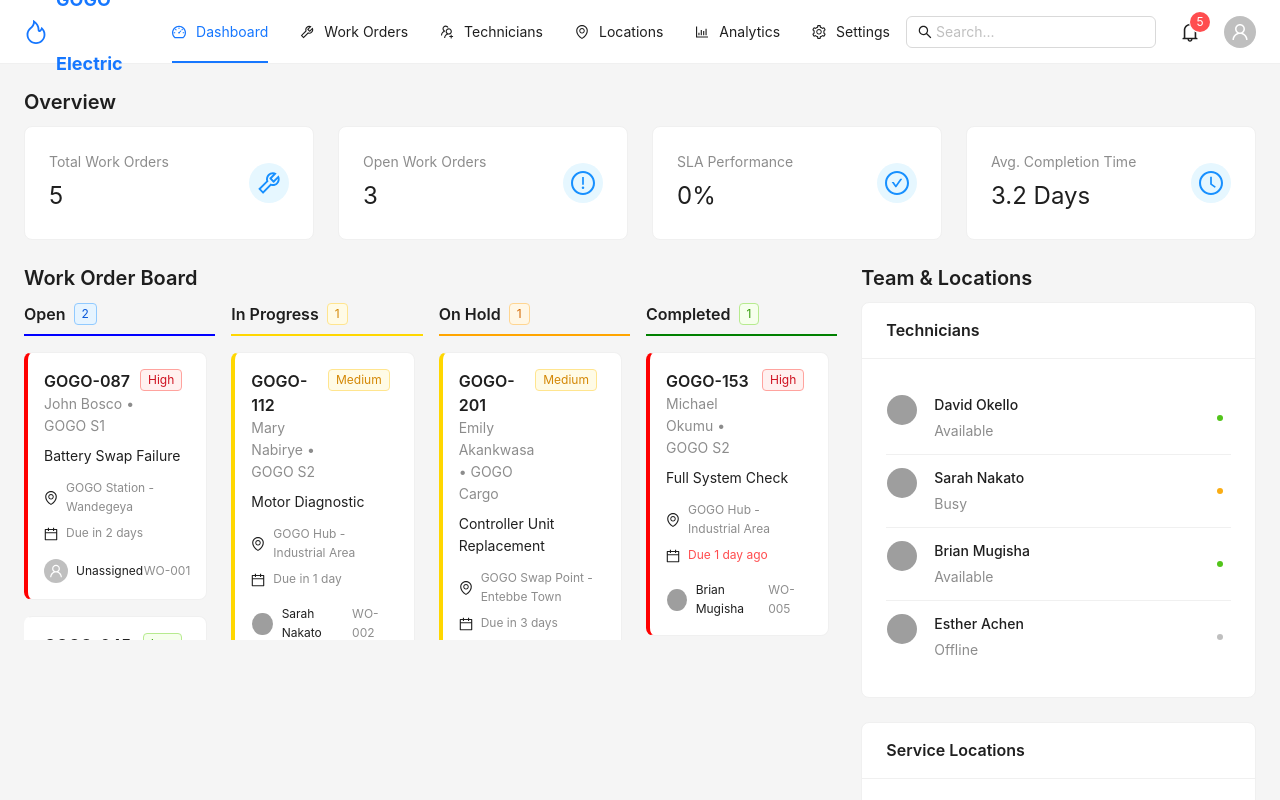
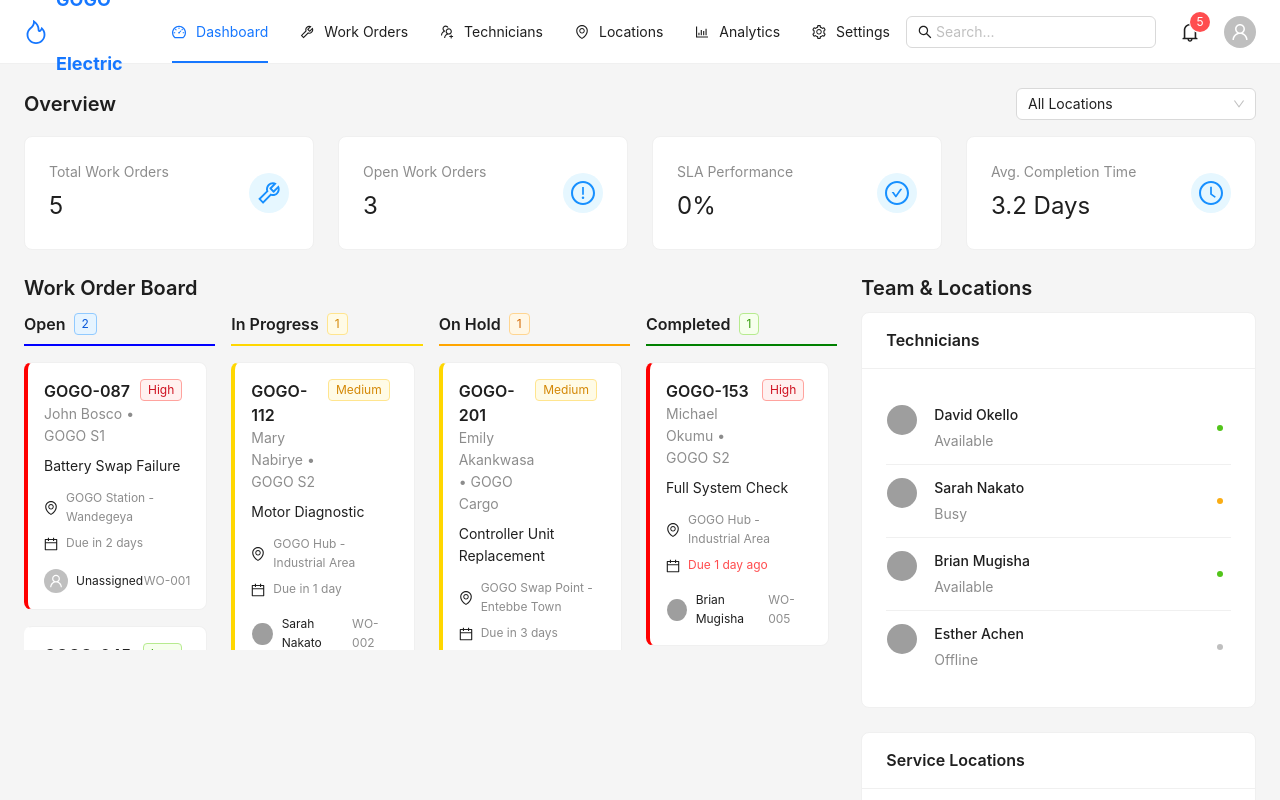
Before and after one commit to iamagaba/cmms, a React (Vite) app: page / in a window 1280 px wide. Shown: the top 800 px of the page. Built offline with nearby package versions, Linux system fonts and the light colour scheme; grey boxes are pictures that could not be loaded.

Commit message:
[dyad] Adding a location filter to the dashboard - wrote 1 file(s) + extra files edited outside of Dyad

```diff
--- a/src/pages/Dashboard.tsx
+++ b/src/pages/Dashboard.tsx
@@ -1,18 +1,26 @@
-import { Row, Col, Typography } from "antd";
+import { useState } from "react";
+import { Row, Col, Typography, Select } from "antd";
 import KpiCard from "@/components/KpiCard";
 import LocationList from "@/components/LocationList";
 import TechnicianList from "@/components/TechnicianList";
 import WorkOrderKanban from "@/components/WorkOrderKanban";
-import { workOrders } from "../data/mockData";
+import { workOrders, locations } from "../data/mockData";
 import { CheckCircleOutlined, ClockCircleOutlined, ExclamationCircleOutlined, ToolOutlined } from "@ant-design/icons";
 
 const { Title } = Typography;
+const { Option } = Select;
 
 const Dashboard = () => {
-  const totalOrders = workOrders.length;
-  const openOrders = workOrders.filter(o => o.status === 'Open' || o.status === 'In Progress').length;
-  const completedOrders = workOrders.filter(o => o.status === 'Completed').length;
-  const slaMet = workOrders.filter(o => o.status === 'Completed' && new Date(o.slaDue) >= new Date()).length;
+  const [selectedLocation, setSelectedLocation] = useState<string>('all');
+
+  const filteredWorkOrders = selectedLocation === 'all'
+    ? workOrders
+    : workOrders.filter(wo => wo.locationId === selectedLocation);
+
+  const totalOrders = filteredWorkOrders.length;
+  const openOrders = filteredWorkOrders.filter(o => o.status === 'Open' || o.status === 'In Progress').length;
+  const completedOrders = filteredWorkOrders.filter(o => o.status === 'Completed').length;
+  const slaMet = filteredWorkOrders.filter(o => o.status === 'Completed' && new Date(o.slaDue) >= new Date()).length;
   const slaPerformance = completedOrders > 0 ? ((slaMet / completedOrders) * 100).toFixed(0) : 0;
 
   const kanbanColumns = [
@@ -25,7 +33,19 @@ const Dashboard = () => {
   return (
     <div style={{ display: 'flex', flexDirection: 'column', gap: '24px' }}>
       <div>
-        <Title level={4}>Overview</Title>
+        <div style={{ display: 'flex', justifyContent: 'space-between', alignItems: 'center', marginBottom: '16px' }}>
+          <Title level={4} style={{ margin: 0 }}>Overview</Title>
+          <Select
+            value={selectedLocation}
+            style={{ width: 240 }}
+            onChange={(value) => setSelectedLocation(value)}
+          >
+            <Option value="all">All Locations</Option>
+            {locations.map(loc => (
+              <Option key={loc.id} value={loc.id}>{loc.name}</Option>
+            ))}
+          </Select>
+        </div>
         <Row gutter={[24, 24]}>
           <Col xs={24} sm={12} md={12} lg={6}>
             <KpiCard title="Total Work Orders" value={totalOrders.toString()} icon={<ToolOutlined />} />
@@ -46,7 +66,7 @@ const Dashboard = () => {
         <Col xs={24} xl={16}>
           <Title level={4}>Work Order Board</Title>
           <WorkOrderKanban
-            workOrders={workOrders}
+            workOrders={filteredWorkOrders}
             groupBy="status"
             columns={kanbanColumns}
           />
```
